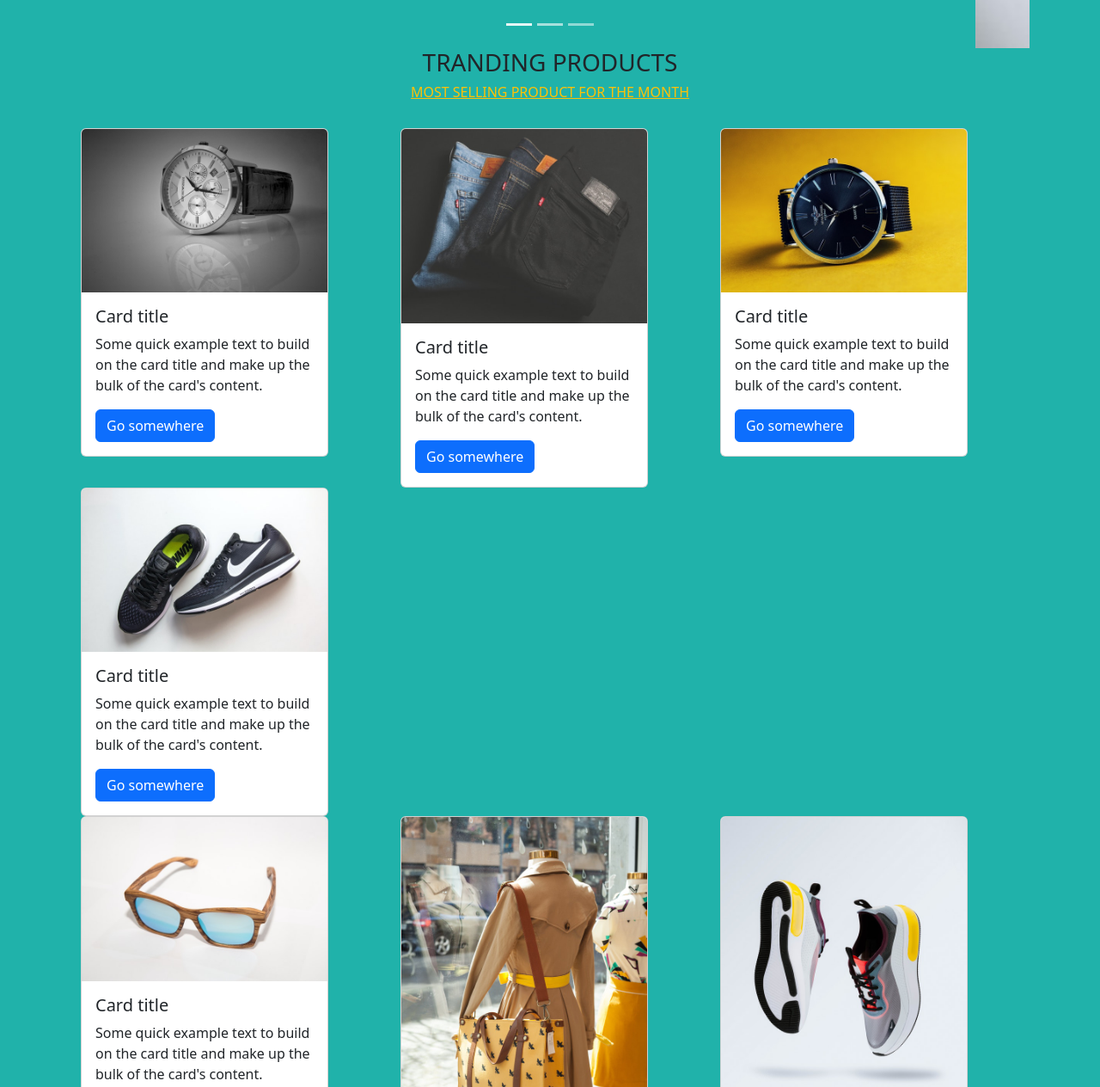
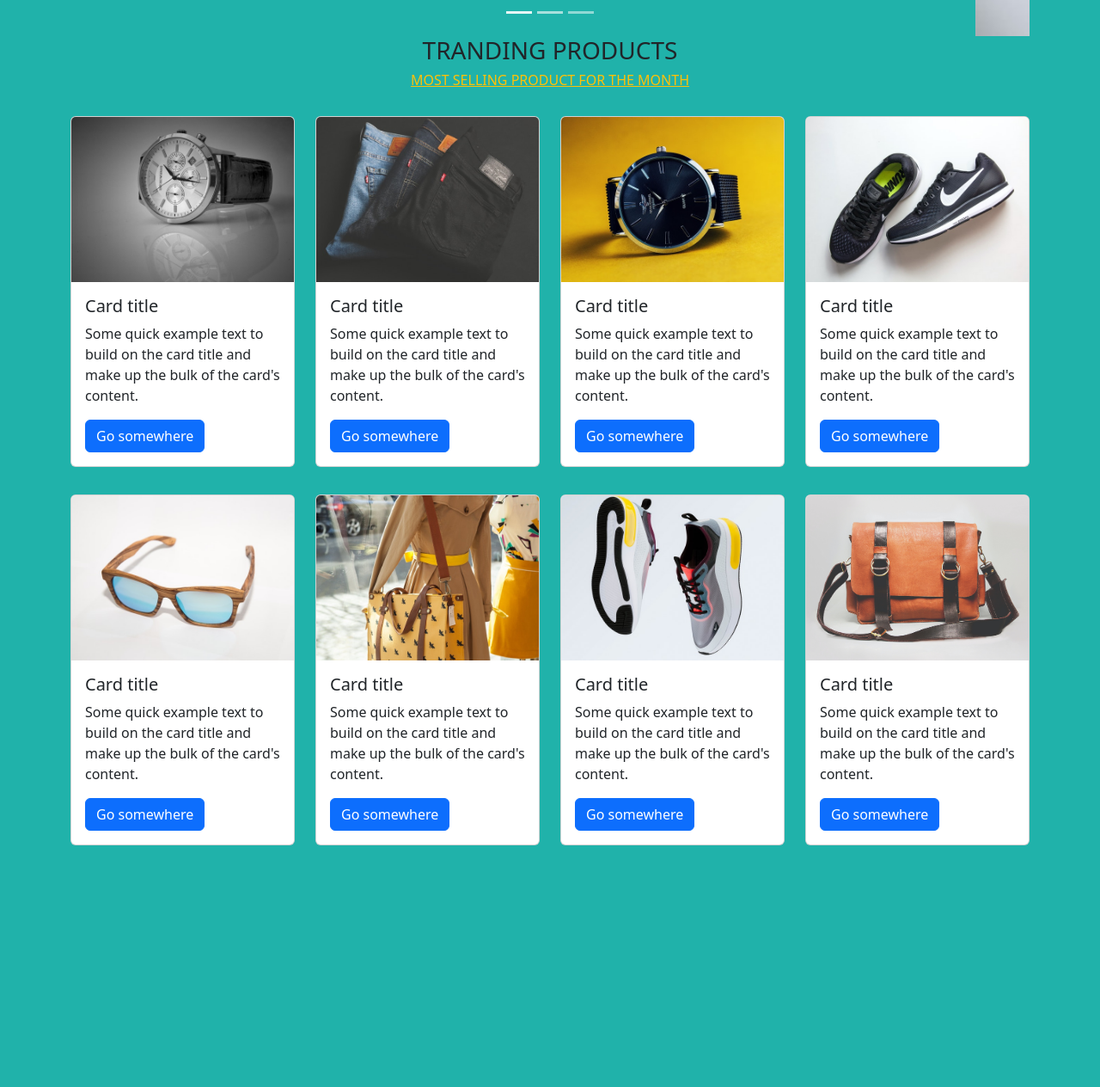
Before and after one commit to chetanraj99/frontend1, a plain HTML site: page Ecommerce.html in a window 1280 px wide. Shown: the part 828-2092 px from the top of the page at 86% size. After the commit the page ends 1843 px from the top, so only its background shows below. Drawn offline with nearby package versions, Linux system fonts and the light colour scheme.

Commit message:
fixed the cards

```diff
--- a/Ecommerce.html
+++ b/Ecommerce.html
@@ -1,113 +1,319 @@
+<!DOCTYPE html>
 <html lang="en">
 	<head>
-    <meta charset="UTF-8">
-    <meta name="viewport" content="width=device-width, initial-scale=1.0">
-    <link rel="stylesheet" href="css/style.css">
-    <link href="https://cdn.jsdelivr.net/npm/bootstrap@5.3.0/dist/css/bootstrap.min.css" rel="stylesheet">
+		<meta charset="UTF-8" />
+		<meta name="viewport" content="width=device-width, initial-scale=1.0" />
+		<link rel="stylesheet" href="css/style.css" />
+		<link
+			href="https://cdn.jsdelivr.net/npm/bootstrap@5.3.0/dist/css/bootstrap.min.css"
+			rel="stylesheet"
+		/>
 		<script src="https://cdn.jsdelivr.net/npm/bootstrap@5.3.0/dist/js/bootstrap.bundle.min.js"></script>
 		<title>ECOMMERCE SITE</title>
 	</head>
 	<body>
 		<!-- header -->
-    <nav class="navbar navbar-expand-lg navbar-light bg-dark" data-bs-theme="dark">
+		<nav
+			class="navbar navbar-expand-lg navbar-light bg-dark"
+			data-bs-theme="dark"
+		>
 			<div class="container-fluid" width="60%" height="70%">
-          <a class="navbar-brand" href="#"><span class="text-warning">Eco</span>mmerce</a>
-          <button class="navbar-toggler" type="button" data-bs-toggle="collapse" data-bs-target="#navbarSupportedContent" aria-controls="navbarSupportedContent" aria-expanded="false" aria-label="Toggle navigation">
+				<a class="navbar-brand" href="#"
+					><span class="text-warning">Eco</span>mmerce</a
+				>
+				<button
+					class="navbar-toggler"
+					type="button"
+					data-bs-toggle="collapse"
+					data-bs-target="#navbarSupportedContent"
+					aria-controls="navbarSupportedContent"
+					aria-expanded="false"
+					aria-label="Toggle navigation"
+				>
 					<span class="navbar-toggler-icon"></span>
 				</button>
 				<div class="collapse navbar-collapse" id="navbarSupportedContent">
 					<ul class="navbar-nav me-auto mb-2 mb-lg-0">
 						<li class="nav-item">
-                <a class="nav-link active" aria-current="page" href="#">HOME</a>
+							<a class="nav-link active" aria-current="page" href="#"
+								>HOME</a
+							>
 						</li>
 						<li class="nav-item">
-                <a class="nav-link active" aria-current="page" href="#">SHOP</a>
+							<a class="nav-link active" aria-current="page" href="#"
+								>SHOP</a
+							>
 						</li>
 						<li class="nav-item">
-                <a class="nav-link active" aria-current="page" href="#">ABOUT</a>
+							<a class="nav-link active" aria-current="page" href="#"
+								>ABOUT</a
+							>
 						</li>
 						<li class="nav-item">
-                <a class="nav-link active" aria-current="page" href="#">CONTACT</a>
+							<a class="nav-link active" aria-current="page" href="#"
+								>CONTACT</a
+							>
 						</li>
 					</ul>
 					<form class="d-flex">
-              <input class="form-control me-2" type="search" placeholder="Search" aria-label="Search">
-              <button class="btn btn-outline-success" type="submit">Search</button>
+						<input
+							class="form-control me-2"
+							type="search"
+							placeholder="Search"
+							aria-label="Search"
+						/>
+						<button class="btn btn-outline-success" type="submit">
+							Search
+						</button>
 					</form>
 				</div>
 			</div>
 		</nav>
 		<!-- mid -->
 		<div class="container">
-      <div id="carouselExampleIndicators" class="carousel slide" data-bs-ride="carousel">
+			<div
+				id="carouselExampleIndicators"
+				class="carousel slide"
+				data-bs-ride="carousel"
+			>
 				<div class="carousel-indicators">
-          <button type="button" data-bs-target="#carouselExampleIndicators" data-bs-slide-to="0" class="active" aria-current="true" aria-label="Slide 1"></button>
-          <button type="button" data-bs-target="#carouselExampleIndicators" data-bs-slide-to="1" aria-label="Slide 2"></button>
-          <button type="button" data-bs-target="#carouselExampleIndicators" data-bs-slide-to="2" aria-label="Slide 3"></button>
+					<button
+						type="button"
+						data-bs-target="#carouselExampleIndicators"
+						data-bs-slide-to="0"
+						class="active"
+						aria-current="true"
+						aria-label="Slide 1"
+					></button>
+					<button
+						type="button"
+						data-bs-target="#carouselExampleIndicators"
+						data-bs-slide-to="1"
+						aria-label="Slide 2"
+					></button>
+					<button
+						type="button"
+						data-bs-target="#carouselExampleIndicators"
+						data-bs-slide-to="2"
+						aria-label="Slide 3"
+					></button>
 				</div>
 				<div class="carousel-inner">
 					<div class="carousel-item active">
-            <img src="img/slider/slide-1.jpg" class="d-block w-100" alt="...">
+						<img
+							src="img/slider/slide-1.jpg"
+							class="d-block w-100"
+							alt="..."
+						/>
 					</div>
 					<div class="carousel-item">
-            <img src="img/slider/slide-2.jpg" class="d-block w-100" alt="...">
+						<img
+							src="img/slider/slide-2.jpg"
+							class="d-block w-100"
+							alt="..."
+						/>
 					</div>
 					<div class="carousel-item">
-            <img src="img/slider/slide-3.jpg" class="d-block w-100" alt="...">
+						<img
+							src="img/slider/slide-3.jpg"
+							class="d-block w-100"
+							alt="..."
+						/>
 					</div>
 				</div>
-        <button class="carousel-control-prev" type="button" data-bs-target="#carouselExampleIndicators" data-bs-slide="prev">
-          <span class="carousel-control-prev-icon" aria-hidden="true"></span>
+				<button
+					class="carousel-control-prev"
+					type="button"
+					data-bs-target="#carouselExampleIndicators"
+					data-bs-slide="prev"
+				>
+					<span
+						class="carousel-control-prev-icon"
+						aria-hidden="true"
+					></span>
 					<span class="visually-hidden">Previous</span>
 				</button>
-        <button class="carousel-control-next" type="button" data-bs-target="#carouselExampleIndicators" data-bs-slide="next">
-          <span class="carousel-control-next-icon" aria-hidden="true"></span>
+				<button
+					class="carousel-control-next"
+					type="button"
+					data-bs-target="#carouselExampleIndicators"
+					data-bs-slide="next"
+				>
+					<span
+						class="carousel-control-next-icon"
+						aria-hidden="true"
+					></span>
 					<span class="visually-hidden">Next</span>
 				</button>
 			</div>
 
 			<h3 class="text-center">TRANDING PRODUCTS</h3>
-      <h6 class="text-center text-warning text-decoration-underline">MOST SELLING PRODUCT FOR THE MONTH</h6>
-      <br>
-
-      <div class="container">
+			<h6 class="text-center text-warning text-decoration-underline">
+				MOST SELLING PRODUCT FOR THE MONTH
+			</h6>
+			<br />
+		</div>
+		<div class="container cards">
 			<div class="row">
-          <div class="col">
-            <div class="card" style="width: 18rem;">
-              <img src="img/product/img1.jpg" class="card-img-top" alt="...">
+				<div
+					class="col-sm-6 col-lg-4 col-xl-3 d-flex justify-content-center"
+				>
+					<div class="card" style="width: 18rem">
+						<img
+							src="img/product/img1.jpg"
+							class="card-img-top"
+							style="width: 100%; height: 12rem"
+							alt="..."
+						/>
 						<div class="card-body">
 							<h5 class="card-title">Card title</h5>
-                <p class="card-text">Some quick example text to build on the card title and make up the bulk of the card's content.</p>
+							<p class="card-text">
+								Some quick example text to build on the card title and
+								make up the bulk of the card's content.
+							</p>
 							<a href="#" class="btn btn-primary">Go somewhere</a>
 						</div>
 					</div>
 				</div>
-          <div class="col">
-            <div class="card" style="width: 18rem;">
-              <img src="img/product/img2.jpg" width="640" height="226" class="card-img-top" alt="...">
+				<div
+					class="col-sm-6 col-lg-4 col-xl-3 d-flex justify-content-center"
+				>
+					<div class="card" style="width: 18rem">
+						<img
+							src="img/product/img2.jpg"
+							width="640"
+							height="226"
+							class="card-img-top"
+							style="width: 100%; height: 12rem"
+							alt="..."
+						/>
 						<div class="card-body">
 							<h5 class="card-title">Card title</h5>
-                <p class="card-text">Some quick example text to build on the card title and make up the bulk of the card's content.</p>
+							<p class="card-text">
+								Some quick example text to build on the card title and
+								make up the bulk of the card's content.
+							</p>
 							<a href="#" class="btn btn-primary">Go somewhere</a>
 						</div>
 					</div>
 				</div>
-          <div class="col">
-            <div class="card" style="width: 18rem;">
-              <img src="img/product/img3.jpg" class="card-img-top" alt="...">
+				<div
+					class="col-sm-6 col-lg-4 col-xl-3 d-flex justify-content-center"
+				>
+					<div class="card" style="width: 18rem">
+						<img
+							src="img/product/img3.jpg"
+							class="card-img-top"
+							style="width: 100%; height: 12rem"
+							alt="..."
+						/>
 						<div class="card-body">
 							<h5 class="card-title">Card title</h5>
-                <p class="card-text">Some quick example text to build on the card title and make up the bulk of the card's content.</p>
+							<p class="card-text">
+								Some quick example text to build on the card title and
+								make up the bulk of the card's content.
+							</p>
 							<a href="#" class="btn btn-primary">Go somewhere</a>
 						</div>
 					</div>
 				</div>
-          <div class="col">
-            <div class="card" style="width: 18rem;">
-              <img src="img/product/img4.jpg" class="card-img-top" alt="...">
+				<div
+					class="col-sm-6 col-lg-4 col-xl-3 d-flex justify-content-center"
+				>
+					<div class="card" style="width: 18rem">
+						<img
+							src="img/product/img4.jpg"
+							class="card-img-top"
+							style="width: 100%; height: 12rem"
+							alt="..."
+						/>
 						<div class="card-body">
 							<h5 class="card-title">Card title</h5>
-                <p class="card-text">Some quick example text to build on the card title and make up the bulk of the card's content.</p>
+							<p class="card-text">
+								Some quick example text to build on the card title and
+								make up the bulk of the card's content.
+							</p>
+							<a href="#" class="btn btn-primary">Go somewhere</a>
+						</div>
+					</div>
+				</div>
+
+				<div
+					class="col-sm-6 col-lg-4 col-xl-3 d-flex justify-content-center"
+				>
+					<div class="card" style="width: 18rem">
+						<img
+							src="img/product/img5.jpg"
+							class="card-img-top"
+							style="width: 100%; height: 12rem"
+							alt="..."
+						/>
+						<div class="card-body">
+							<h5 class="card-title">Card title</h5>
+							<p class="card-text">
+								Some quick example text to build on the card title and
+								make up the bulk of the card's content.
+							</p>
+							<a href="#" class="btn btn-primary">Go somewhere</a>
+						</div>
+					</div>
+				</div>
+				<div
+					class="col-sm-6 col-lg-4 col-xl-3 d-flex justify-content-center"
+				>
+					<div class="card" style="width: 18rem">
+						<img
+							src="img/product/img6.jpg"
+							class="card-img-top"
+							style="width: 100%; height: 12rem"
+							alt="..."
+						/>
+						<div class="card-body">
+							<h5 class="card-title">Card title</h5>
+							<p class="card-text">
+								Some quick example text to build on the card title and
+								make up the bulk of the card's content.
+							</p>
+							<a href="#" class="btn btn-primary">Go somewhere</a>
+						</div>
+					</div>
+				</div>
+				<div
+					class="col-sm-6 col-lg-4 col-xl-3 d-flex justify-content-center"
+				>
+					<div class="card" style="width: 18rem">
+						<img
+							src="img/product/img7.jpg"
+							class="card-img-top"
+							style="width: 100%; height: 12rem"
+							alt="..."
+						/>
+						<div class="card-body">
+							<h5 class="card-title">Card title</h5>
+							<p class="card-text">
+								Some quick example text to build on the card title and
+								make up the bulk of the card's content.
+							</p>
+							<a href="#" class="btn btn-primary">Go somewhere</a>
+						</div>
+					</div>
+				</div>
+				<div
+					class="col-sm-6 col-lg-4 col-xl-3 d-flex justify-content-center"
+				>
+					<div class="card" style="width: 18rem">
+						<img
+							src="img/product/img8.jpg"
+							class="card-img-top"
+							style="width: 100%; height: 12rem"
+							alt="..."
+						/>
+						<div class="card-body">
+							<h5 class="card-title">Card title</h5>
+							<p class="card-text">
+								Some quick example text to build on the card title and
+								make up the bulk of the card's content.
+							</p>
 							<a href="#" class="btn btn-primary">Go somewhere</a>
 						</div>
 					</div>
@@ -115,56 +321,6 @@
 			</div>
 		</div>
 
-      <div class="container">
-        <div class="row">
-          <div class="col">
-            <div class="card" style="width: 18rem;">
-              <img src="img/product/img5.jpg" class="card-img-top" alt="...">
-              <div class="card-body">
-                <h5 class="card-title">Card title</h5>
-                <p class="card-text">Some quick example text to build on the card title and make up the bulk of the card's content.</p>
-                <a href="#" class="btn btn-primary">Go somewhere</a>
-              </div>
-            </div>
-          </div>
-          <div class="col">
-            <div class="card" style="width: 18rem;">
-              <img src="img/product/img6.jpg" class="card-img-top" alt="...">
-              <div class="card-body">
-                <h5 class="card-title">Card title</h5>
-                <p class="card-text">Some quick example text to build on the card title and make up the bulk of the card's content.</p>
-                <a href="#" class="btn btn-primary">Go somewhere</a>
-              </div>
-            </div>
-          </div>
-          <div class="col">
-            <div class="card" style="width: 18rem;">
-              <img src="img/product/img7.jpg" class="card-img-top" alt="...">
-              <div class="card-body">
-                <h5 class="card-title">Card title</h5>
-                <p class="card-text">Some quick example text to build on the card title and make up the bulk of the card's content.</p>
-                <a href="#" class="btn btn-primary">Go somewhere</a>
-              </div>
-            </div>
-          </div>
-          <div class="col">
-            <div class="card" style="width: 18rem;">
-              <img src="img/product/img8.jpg" class="card-img-top" alt="...">
-              <div class="card-body">
-                <h5 class="card-title">Card title</h5>
-                <p class="card-text">Some quick example text to build on the card title and make up the bulk of the card's content.</p>
-                <a href="#" class="btn btn-primary">Go somewhere</a>
-              </div>
-            </div>
-          </div>
-        </div>
-      </div>
-
-    </div>
-
-
-
 		<!-- footer -->
-
 	</body>
 </html>
--- a/css/style.css
+++ b/css/style.css
@@ -1,7 +1,13 @@
-body{
-    background-color: lightseagreen !important;
+body {
+	background-color: lightseagreen !important;
 }
 
-.card-img-top{
-    object-fit: :contain;
+/* .cards .col {
+	margin-bottom: 2rem !important;
+} */
+.cards .card {
+	margin-bottom: 2rem !important;
 }
+.cards img {
+	object-fit: cover !important;
+}
```
Also changed, not shown: index.html (+105 -22 lines). Lines whose indentation alone changed are shown as unchanged.
